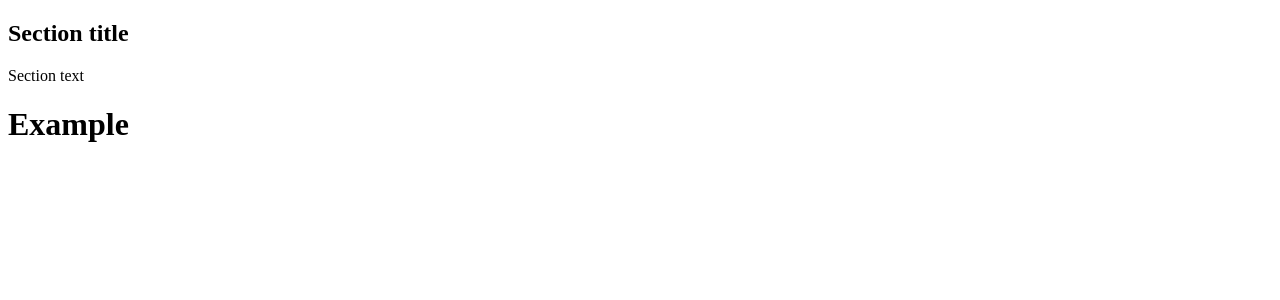
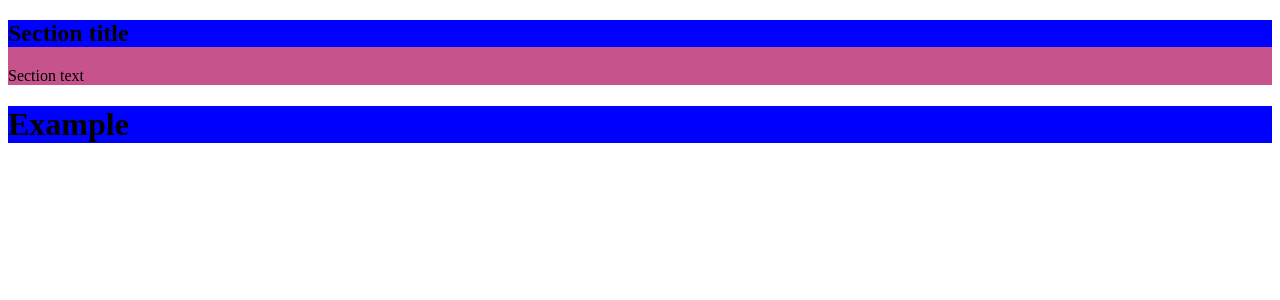
Before and after one commit to oscarHDC/weatherApplication, a Vue app: page / in a window 1280 px wide. Shown: the top 300 px of the page. Built offline with nearby package versions, Linux system fonts and the light colour scheme.

Commit message:
testing setup

```diff
--- a/src/App.vue
+++ b/src/App.vue
@@ -11,10 +11,7 @@
 </template>
 
 <style lang="scss" scoped>
-//  @import "./assets/styles/main.scss"
-
-  $color: blue;
-
+  @import "./assets/styles/main.scss";
 
 
 </style>
--- a/src/assets/styles/main.scss
+++ b/src/assets/styles/main.scss
@@ -1,9 +1,10 @@
-$color: blue;
+$color: #c6538c;
 
-.title{
-    color: $color;
 
-    &.__span{
-      background-color: green
-    }
+.section{
+  background-color: $color;
+
+  &__title{
+    background-color: blue;
+  }
 }
--- a/src/main.ts
+++ b/src/main.ts
@@ -2,10 +2,4 @@ import { createApp } from 'vue'
 //import './style.scss'
 import App from './App.vue'
 
-function a() : Boolean{
-    return true
-}
-
-
-
 createApp(App).mount('#app')
```
